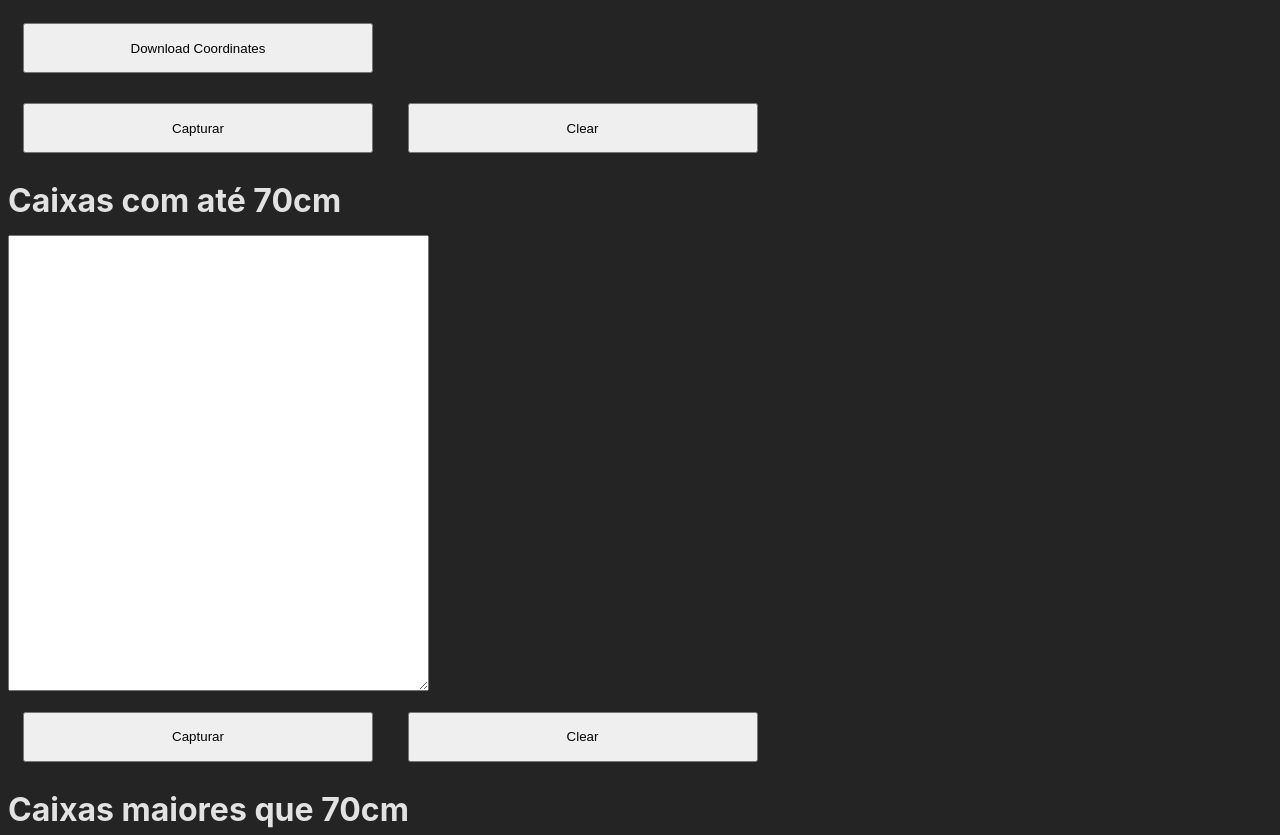
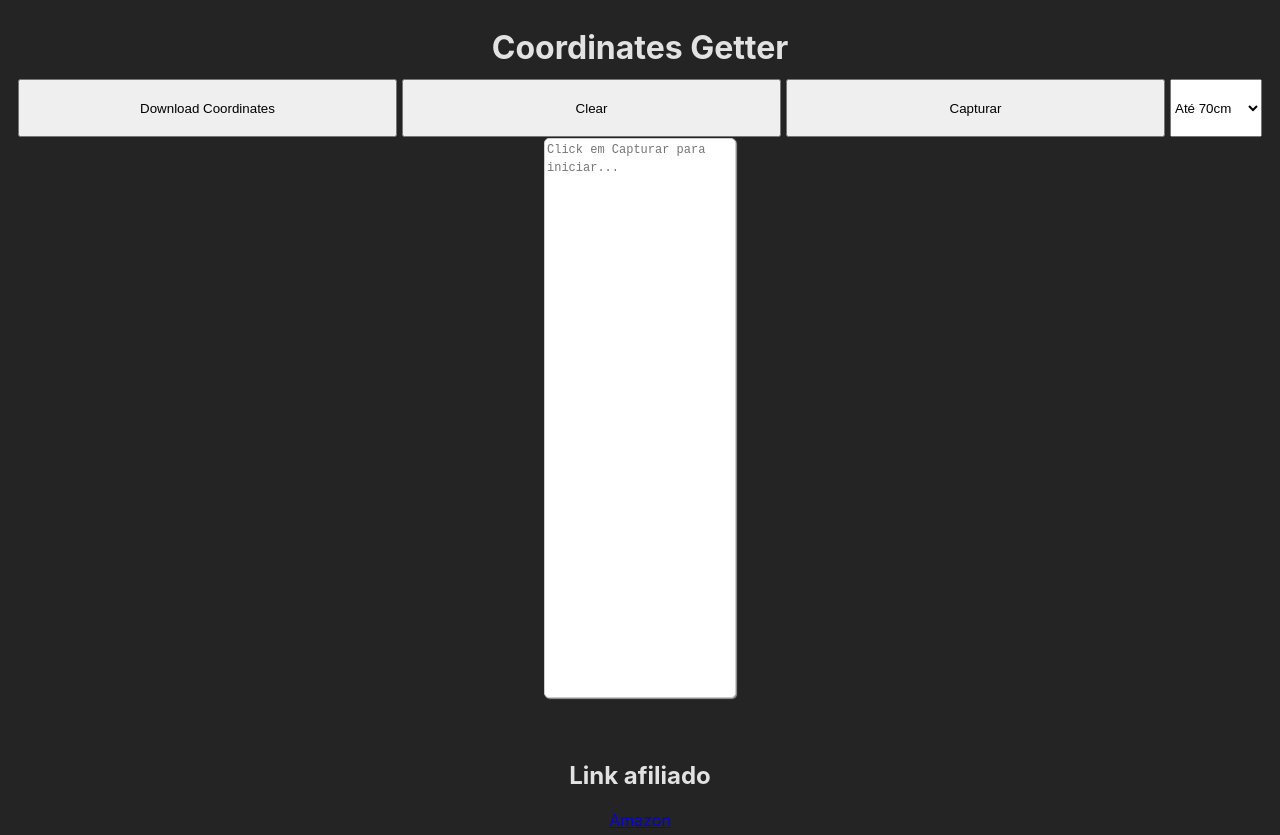
Before and after one commit to Edpow/coordinates-getter, a website built with Vite: page index.html in a window 1280 px wide. Shown: the top 835 px of the page. Built offline with nearby package versions, Linux system fonts and the light colour scheme; no server answers.

Commit message:
refactoring and changes on layout

```diff
--- a/index.html
+++ b/index.html
@@ -6,23 +6,28 @@
   <meta name="viewport" content="width=device-width, initial-scale=1.0">
   <title>Document</title>
 </head>
+<header>
+  <h1>Coordinates Getter</h1>
+</header>
 <body>
-  <button id="download">Download Coordinates</button>
-  <div>
-    <button id="btAte70">Capturar</button>
-    <button id="btClearAte70">Clear</button>
-    <h1>Caixas com até 70cm</h1>
-    <textarea id="textAte70" oninput="auto_grow(this)" rows="30" cols="50"></textarea>
-  </div>
-  <div>
-    <button id="btMaior70">Capturar</button>
-    <button id="btClearMaior70">Clear</button>
-    <h1>Caixas maiores que 70cm</h1>
-    <textarea id="textMaior70" oninput="auto_grow(this)" rows="30" cols="50"></textarea>
-  </div>
-
+  <aside>
+    <button id="btDownload">Download Coordinates</button>
+    <button id="btClear">Clear</button>
+    <button id="btGetCoordinate">Capturar</button>
+    <select id="selectedOption">
+        <option value="Até 70cm">Até 70cm</option>
+        <option value="Maior 70cm">Maior 70cm</option>
+    </select>
+  </aside>
+  <main>
+    <div>
+      <textarea id="textCoordinates" placeholder="Click em Capturar para iniciar..."></textarea>
+    </div>
+  </main>
+</body>
+<footer>
   <h2>Link afiliado</h2>
   <a target="_blank" href="https://www.amazon.com.br/b?_encoding=UTF8&tag=engritadecass-20&linkCode=ur2&linkId=80469abee5c25d6105832072558ef1bb&camp=1789&creative=9325&node=17242603011">Amazon</a>
-</body>
+</footer>
 <script type="module" src="/src/main.js"></script>
 </html>
--- a/src/main.js
+++ b/src/main.js
@@ -1,82 +1,41 @@
 import './styles/style.css'
 
-const textAte70 = document.getElementById("textAte70");
-const btAte70 = document.getElementById("btAte70");
-const btClearAte70 = document.getElementById("btClearAte70");
-const textMaior70 = document.getElementById("textMaior70");
-const btMaior70 = document.getElementById("btMaior70");
-const btClearMaior70 = document.getElementById("btClearMaior70");
-const btDownload = document.getElementById("download");
-var currentPosition = "";
-getLocation();
+const btClear = document.getElementById("btClear");
+const btGetCoordinate = document.getElementById("btGetCoordinate");
+const btDownload = document.getElementById("btDownload");
+const textCoordinates = document.getElementById("textCoordinates");
+const selectedOption = document.getElementById("selectedOption");
 
-btAte70.addEventListener("click", () => {addAte70LatLongString()})
-btMaior70.addEventListener("click", () => {addMaior70LatLongString()})
-btClearAte70.addEventListener("click",() => {textAte70.value = ""})
-btClearMaior70.addEventListener("click",() => {textMaior70.value = ""})
-btDownload.addEventListener("click", () => {handleCSVFiles()})
+btGetCoordinate.addEventListener("click", () => {fetchCurrentCoordinate()})
+btClear.addEventListener("click", () => {handleClearText()})
+btDownload.addEventListener("click",() => {handleCSVFiles()})
 
-function addAte70LatLongString() {
-  // getLocation();
-  // if (currentPosition === "") {
-  //   alert("Posição atual não capturada")
-  // } else {
-  //   textAte70.value = textAte70.value +"\n" + currentPosition;
-  //   currentPosition=""
-  // }
-  var lat,lon;
-  var promise1 = new Promise(function(resolve, reject) {
-      navigator.geolocation.getCurrentPosition(function(pos){
-          lat = pos.coords.latitude
-          lon = pos.coords.longitude
-          resolve({lat,lon});
+function fetchCurrentCoordinate() {
+  var promise = new Promise(function(resolve, reject) {
+      navigator.geolocation.getCurrentPosition(function(position){
+          const latitude = position.coords.latitude
+          const longitude = position.coords.longitude
+          resolve({latitude,longitude});
       })
   })
-
-  promise1.then(function(value) {
-    textAte70.value = value.lat + "," + value.lon + "\n" + textAte70.value;
+  promise.then(function(position){
+    handlePosition(position);
   });
 }
 
-function addMaior70LatLongString() {
-    // getLocation();
-    // if (currentPosition === "") {
-    //   alert("Posição atual não capturada")
-    //   getLocation()
-    // } else {
-    // textMaior70.value = textMaior70.value +"\n"  + currentPosition;
-    // currentPosition=""
-    // }
-
-    var lat,lon;
-    var promise2 = new Promise(function(resolve, reject) {
-        navigator.geolocation.getCurrentPosition(function(pos){
-            lat = pos.coords.latitude
-            lon = pos.coords.longitude
-            resolve({lat,lon});
-        })
-    })
-
-    promise2.then(function(value) {
-      textMaior70.value = value.lat + "," + value.lon + "\n" + textMaior70.value;
-    });
+function handlePosition(position) {
+  textCoordinates.value = selectedOption.value + "," + position.latitude + "," + position.longitude + "\n" + textCoordinates.value;
 }
 
-function getLocation() {
-  if (navigator.geolocation) {
-    navigator.geolocation.getCurrentPosition(handlePosition);
-  } else {
-    alert("Geolocation is not supported by this browser.");
-  }
-}
-
-
-function handlePosition(position) {
-  currentPosition = position.coords.latitude + "," + position.coords.longitude;
+function handleClearText(){
+  const answer = confirm("Deseja realmente apagar o conteúdo? Esta ação é irreversível...");
+  if (answer) {
+    textCoordinates.value=""
+  };
 }
 
 function handleCSVFiles() {
-  saveCSVFiles("data:text/csv;charset=utf-8," + "Caixa até 70cm" + "\n\n" + textAte70.value + "\n\n" + "Caixa Maiores que 70cm" +  "\n\n" +  textMaior70.value);
+  saveCSVFiles("data:text/csv;charset=utf-8," + textCoordinates.value);
 }
 
 function saveCSVFiles(csvContent){
--- a/src/styles/style.css
+++ b/src/styles/style.css
@@ -6,7 +6,7 @@
   color-scheme: light dark;
   color: rgba(255, 255, 255, 0.87);
   background-color: #242424;
-
+  box-sizing: border-box;
   font-synthesis: none;
   text-rendering: optimizeLegibility;
   -webkit-font-smoothing: antialiased;
@@ -15,26 +15,112 @@
 
 }
 
-button {
-  height: 50px;
-  width: 350px;
-  margin: 15px;
+body {
+  display: grid;
+  height: 100vh;
+  padding: 10px;
+  align-items: center;
+  grid-template-areas:
+    "header header"
+    "main aside"
+    "footer footer";
+  grid-template-rows: 60px 1fr 60px;
+  grid-template-columns: 3fr 1fr;
 }
 
-#loading {
-  position: fixed;
-  display: flex;
+header {
+  grid-area: header;
+  display:flex;
   justify-content: center;
-  align-items: center;
-  width: 100%;
-  height: 100%;
-  top: 0;
-  left: 0;
-  opacity: 0.7;
-  background-color: #242424;
-  z-index: 99;
 }
 
-#loading-image {
-  z-index: 100;
+main {
+  grid-area: main;
+  display:flex;
+  align-items:center;
+  flex-direction: column;
+  width:100%;
+  height:100%;
 }
+
+main textarea {
+  resize: none;
+  display:flex;
+  width: 12rem;
+  height: 35rem;
+  line-height: 1.5;
+  border-radius: 5px;
+  border: 1px solid #ccc;
+  box-shadow: 1px 1px 1px #999;
+  box-sizing: border-box;
+  font-size:12px;
+}
+
+aside {
+  grid-area: aside;
+  display: flex;
+  align-items: center;
+  justify-content: flex-start;
+  flex-direction: column;
+  height: 100%;
+  gap: 5px;
+}
+
+aside button:nth-child(3){
+  height:200px;
+}
+
+button {
+  width:96%;
+  height:50px;
+}
+
+select {
+  width:96%;
+  height:100px;
+}
+
+footer {
+  grid-area: footer;
+  display:flex;
+  justify-content:center;
+  flex-direction: column;
+  align-items: center;
+}
+
+
+@media only screen and (min-width: 400px) {
+  body {
+    display: grid;
+    height: 100vh;
+    padding: 10px;
+    align-items: center;
+    grid-template-areas:
+      "header header"
+      "aside aside"
+      "main main"
+      "footer footer";
+    grid-template-rows: 60px 60px 1fr 60px;
+    grid-template-columns: 3fr 1fr;
+  }
+
+  aside {
+    grid-area: aside;
+    display: flex;
+    align-items: center;
+    justify-content: flex-start;
+    flex-direction: row;
+    height: 100%;
+    gap: 5px;
+  }
+
+  select, button, aside button:nth-child(3) {
+    height:96%;
+  }
+
+  select {
+    width:100px;
+  }
+
+
+}
```
